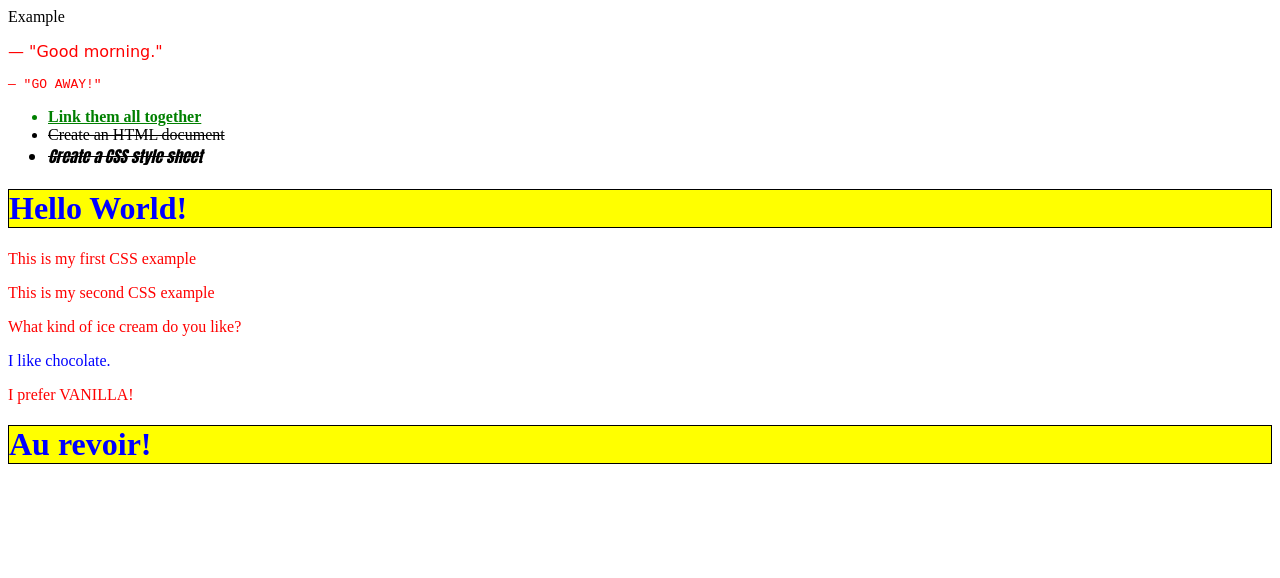
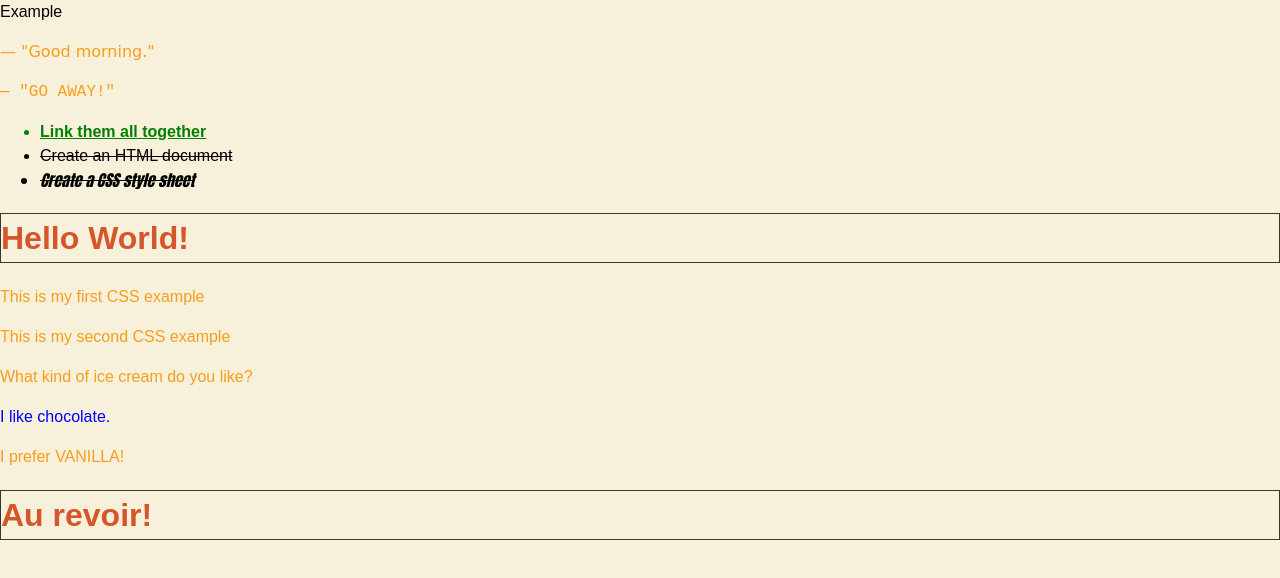
Before and after one commit to Taarts/HelloCSS, a website built with Vite: page index.html in a window 1280 px wide. Built offline with nearby package versions, Linux system fonts and the light colour scheme.

Commit message:
added "var" colors

```diff
--- a/src/style.css
+++ b/src/style.css
@@ -1,14 +1,37 @@
+:root {
+  font: 16px/1.5 sans-serif;
+  --sand: #f7f0da;
+  --bright-sky: #80ced2;
+  --sun: #d5562b;
+  --night-sky: #85577e;
+  --lime: b1d133;
+  --tangerine: #f99d1b;
+  --asphalt: #2f3737;
+  --sea: #5a9090;
+}
+html {
+  height: 100%;
+}
+
+Body {
+  margin: 0;
+  min-height: 100%;
+  background-color: var(--sand);
+  align-items: center;
+  justify-content: center;
+  height: 100%;
+}
 h1 {
-  color: blue;
-  background-color: yellow;
-  border: 1px solid black;
+  color: var(--sun);
+  background-color: var(--sand);
+  border: 1px solid var(--asphalt);
   padding: 1px, 15px, 1px, 15px;
 }
 p {
-  color: red;
+  color: var(--tangerine);
 }
 p:hover {
-  color: green;
+  color: var(--lime);
 }
 li {
   text-decoration: underline;
```
